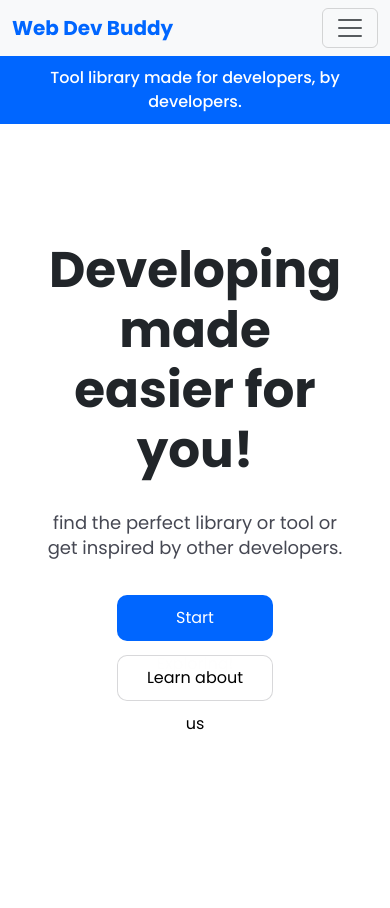
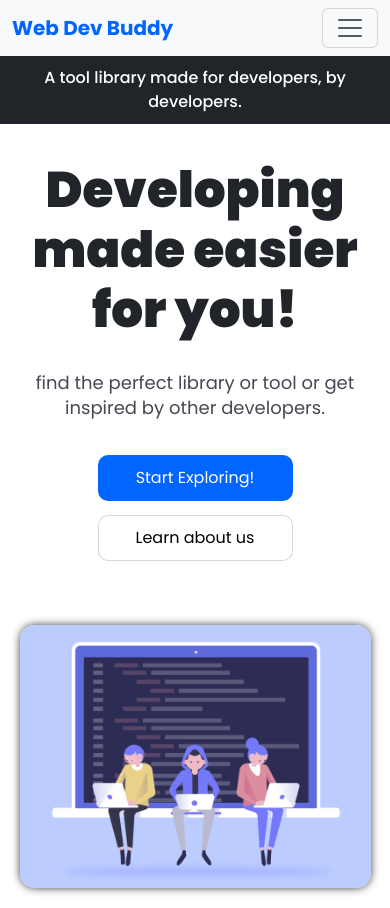
Before and after one commit to HunterBrennan1/CodeNexus, a React (Create React App) app in the folder grand-library/: page / in a window 390 px wide. Before the commit the page ends 844 px from the top, so only its background shows below. Built offline with nearby package versions, Linux system fonts and the light colour scheme.

Commit message:
added gif in hero banner, added mobile styling and nav button changes

```diff
--- a/grand-library/src/App.css
+++ b/grand-library/src/App.css
@@ -1,5 +1,6 @@
 @import 'bootstrap/dist/css/bootstrap.min.css';
-@import url('https://fonts.googleapis.com/css2?family=Poppins:wght@300;400;500;600;700&display=swap');
+@import url('https://fonts.googleapis.com/css2?family=Poppins:wght@300;400;500;600;700;900&display=swap');
+/* @import url(./assets/imgs/blob.svg); */
 
 
 
@@ -9,6 +10,7 @@
   padding: 0px;
   font-family: 'Poppins', sans-serif !important;
 }
+
 
 a{
   text-decoration: none;
@@ -25,12 +27,17 @@ a{
   padding:10px;
   color:#fff;
   font-weight: 500;
-  background-color:#0066ff;
+  background-color:#212529;
 }
 
 .navbar-brand{
   font-weight: 700;
   color:#0066ff;
+}
+
+.sign_in_btn{
+  font-weight: 500 !important;
+  color:#212529 !important;
 }
 
 .nav-link{
@@ -51,25 +58,34 @@ a{
 
 .homepage_wrapper{
   padding:100px 10%;
+  align-items: center;
+  display: flex;
+  justify-content: center;
+
 }
 
 .homepage_hero_container{
   display: flex;
   flex-direction: row;
+  justify-content: space-between;
+  width:100%;
+  /* gap:10%; */
+
 }
 
 .homepage_hero_text_container{
   display: flex;
   flex-direction: column;
-  max-width: 500px;
+  max-width: 550px;
   text-align: center;
-  /* justify-content: center !important; */
   align-items: center;
+  background-size: 500px;
+  background-repeat: no-repeat;
 }
 
 .homepage_hero_title{
   font-size: 70px;
-  font-weight:700;
+  font-weight:900;
   margin-bottom:30px;
 }
 
@@ -97,6 +113,7 @@ a{
   margin-bottom: 14px;
   width: 50% !important;
   align-items: center;
+  cursor: pointer;
 }
 
 .about_us_btn{
@@ -110,6 +127,48 @@ a{
   margin-bottom: 34px;
   box-shadow: inset #d8d8da 0 0 0 1px;
   width: 50% !important;
+  cursor: pointer;
+}
+
+.hero_gif{
+  border-radius: 30px;
+  /* rotate: 8deg; */
+  width:90%;
+  /* padding:20px; */
+  position: relative;
+  /* left:700px; */
+  -webkit-box-shadow: 0px 0px 9px 0px rgba(0,0,0,0.75);
+-moz-box-shadow: 0px 0px 9px 0px rgba(0,0,0,0.75);
+box-shadow: 0px 0px 9px 0px rgba(0,0,0,0.75);
+
+}
+
+.blob{
+  position: absolute;
+  right:-200px;
+  top:-100px;
+  z-index: -1;
+  opacity: .5;
+  width:1500px;
+}
+
+.gif_container{
+  display: flex;
+  justify-content: center;
+}
+
+@media screen and (max-width:1400px){
+  .hero_gif{
+    display: none;
+  }
+
+  .homepage_hero_container{
+    justify-content: center;
+  }
+
+  .blob{
+    display: none;
+  }
 }
 
 @media screen and (max-width:990px){
@@ -123,4 +182,24 @@ a{
     font-size: 50px;
   }
 
+  .hero_gif{
+    display: block;
+    border-radius: 15px;
+  }
+
+  .homepage_hero_container{
+    flex-direction: column;
+    align-items: center;
+  }
+
+  .homepage_hero_text_container{
+    margin-bottom:30px;
+  }
+
 }
+
+@media screen and (max-width:500px){
+  .homepage_wrapper{
+    padding: 5% 0%;
+  }
+}
--- a/grand-library/src/components/hero.js
+++ b/grand-library/src/components/hero.js
@@ -1,3 +1,6 @@
+import DeveloperGif from '../assets/imgs/developers-gif-showcase.gif';
+import Blob from '../assets/imgs/blob.svg';
+
 
 
 export const Hero = () => {
@@ -10,6 +13,9 @@ export const Hero = () => {
           <a className="explore_btn btn--primary">Start Exploring!</a>
           <a className="about_us_btn">Learn about us</a>
         </div>
+        <div className='gif_container'>
+          <img className='hero_gif' src={DeveloperGif}></img>
+        </div>
       </div>
     </section>
   )
--- a/grand-library/src/components/navbar.js
+++ b/grand-library/src/components/navbar.js
@@ -29,7 +29,7 @@ function Navbartop() {
               </NavDropdown> */}
             </Nav>
             <Nav>
-              <Nav.Link href="#deets">Sign In</Nav.Link>
+              <Nav.Link className='sign_in_btn' href="#deets">Sign In</Nav.Link>
               <Nav.Link className='profile_icon_container' eventKey={2} href="#">
                 Sign Up
               </Nav.Link>
@@ -37,7 +37,7 @@ function Navbartop() {
           </Navbar.Collapse>
         </Container>
       </Navbar>
-      <p className='top_banner_text'>Tool library made for developers, by developers.</p>
+      <p className='top_banner_text'>A tool library made for developers, by developers.</p>
     </section>
   );
 }
```
Also changed, not shown: grand-library/src/assets/imgs/blob.svg (added), grand-library/src/assets/imgs/developers-gif-showcase.gif (added).
